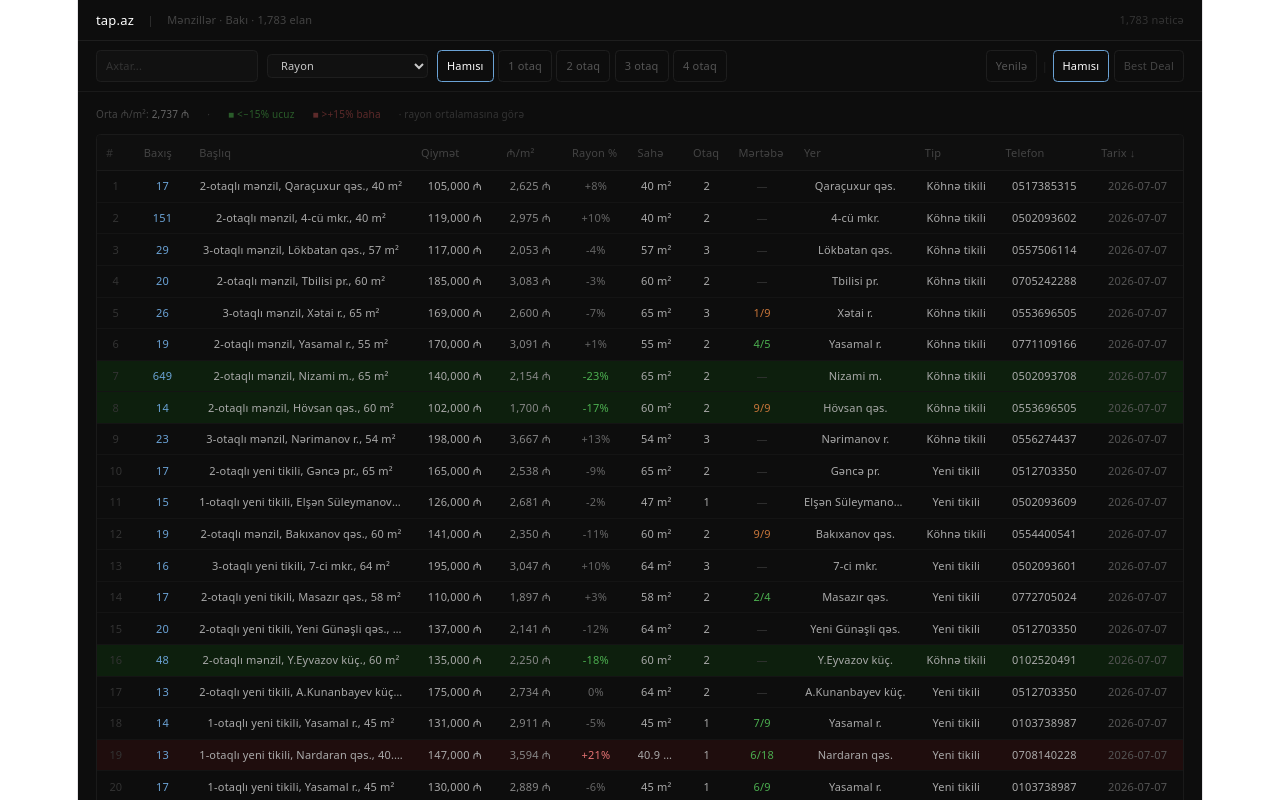
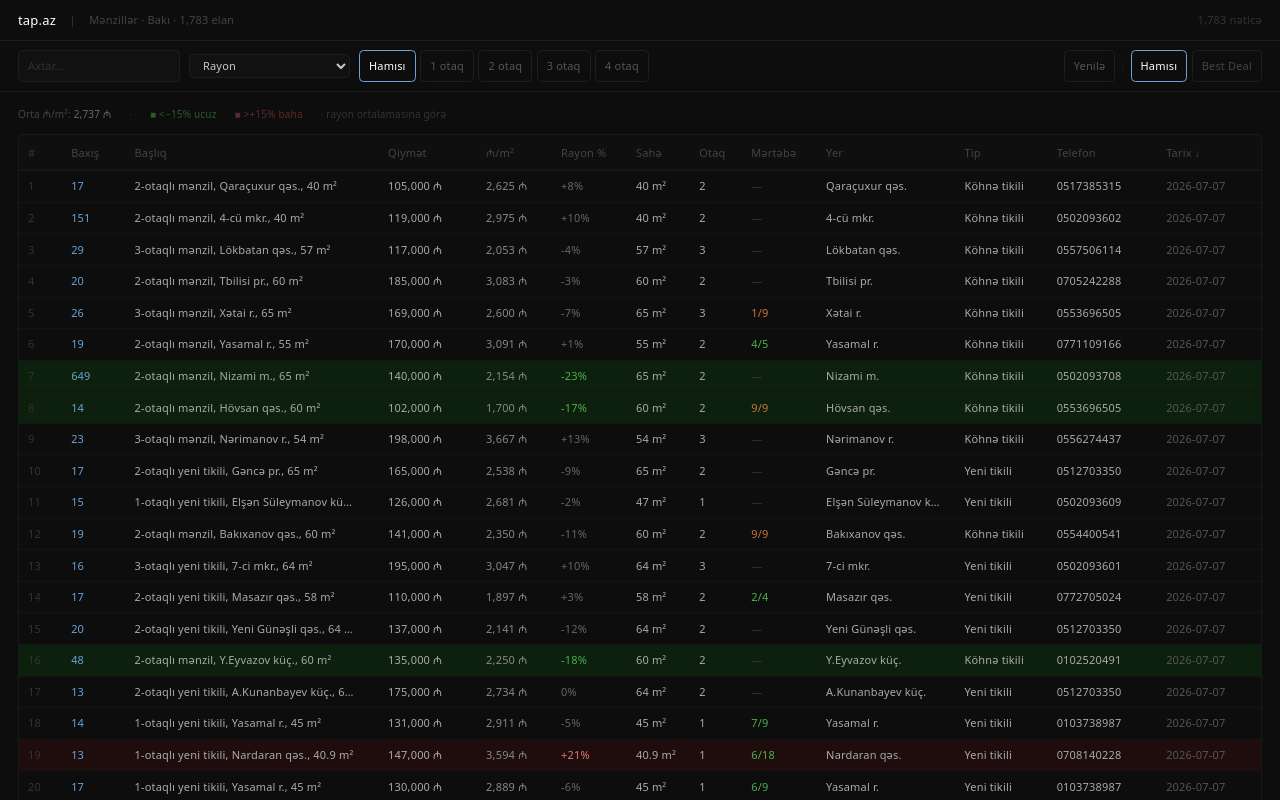
Before and after one commit to Gurban2/Analytics, a React (Vite) app: page / in a window 1280 px wide. Shown: the top 800 px of the page. Built offline with nearby package versions, Linux system fonts and the light colour scheme.

Commit message:
fix: full width layout

```diff
--- a/src/index.css
+++ b/src/index.css
@@ -57,15 +57,8 @@
 }
 
 #root {
-  width: 1126px;
-  max-width: 100%;
-  margin: 0 auto;
-  text-align: center;
-  border-inline: 1px solid var(--border);
+  width: 100%;
   min-height: 100svh;
-  display: flex;
-  flex-direction: column;
-  box-sizing: border-box;
 }
 
 h1,
```
